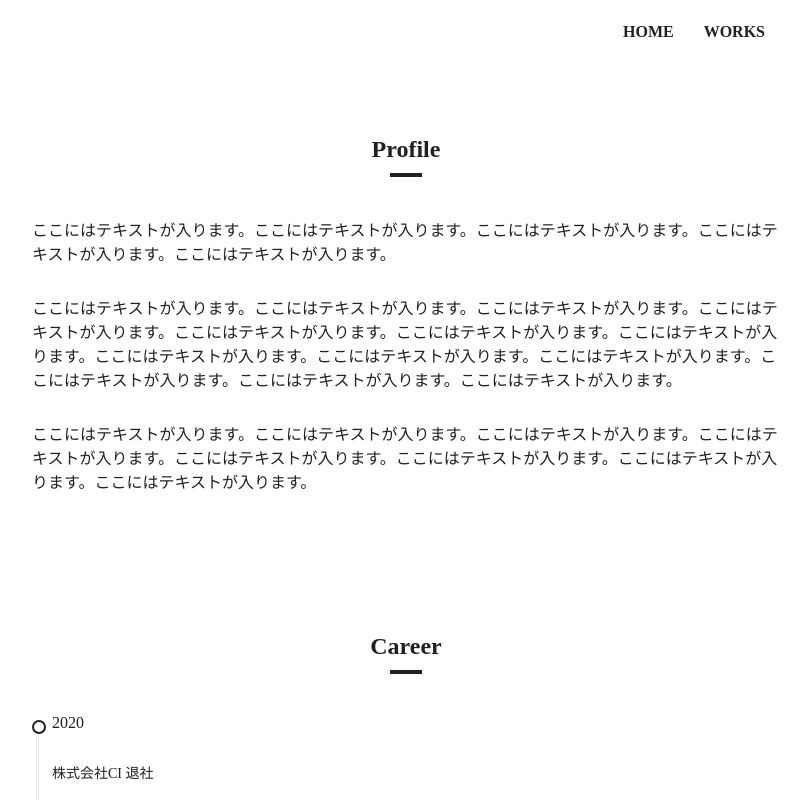
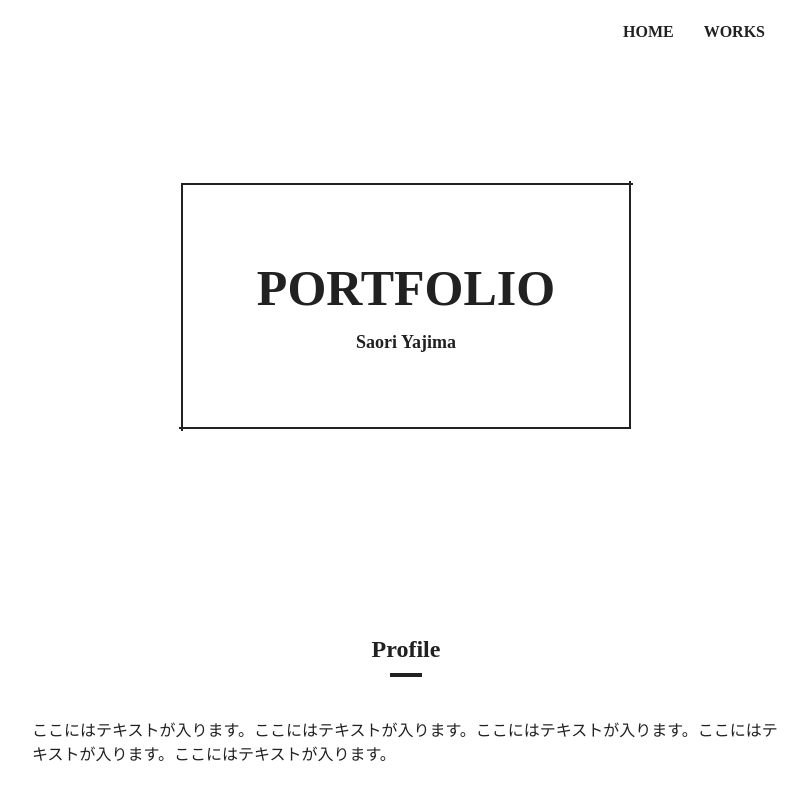
Before and after one commit to curctich/portfolio, a Nuxt app: page / in a window 1280 px wide. Shown: the top 800 px of the page, without its empty margins (234-1042 px from the left). Built offline with nearby package versions, Linux system fonts and the light colour scheme.

Commit message:
MV.vueのスタイルを作成

```diff
--- a/components/MV.vue
+++ b/components/MV.vue
@@ -0,0 +1,74 @@
+<template>
+  <div class="mv">
+    <div class="mv__title_wrapper">
+      <h1 class="mv__title">portfolio<span>Saori Yajima</span></h1>
+    </div>
+  </div>
+</template>
+
+<script>
+
+</script>
+
+<style lang="scss" scoped>
+.mv {
+  position: relative;
+  width: 100%;
+  height: 500px;
+}
+.mv .mv__title_wrapper {
+  display: flex;
+  align-items: center;
+  justify-content: center;
+  width: 100%;
+  height: 100%;
+}
+
+.mv .mv__title {
+  position: relative;
+  padding: 6%;
+  font-size: 5rem;
+  text-align: center;
+  text-transform: uppercase;
+  span {
+    display: block;
+    margin-top: 15px;
+    font-size: 1.8rem;
+    text-transform: none;
+  }
+  &::before,
+  &::after {
+    content: '';
+    position: absolute;
+    display: inline-block;
+    opacity: 0;
+    animation: mv-border ease-in-out 0.8s 0.2s forwards;
+  }
+  &::before {
+    top: 0;
+    left: 0;
+    border-left: 2px solid #212121;
+    border-top: 2px solid #212121;
+  }
+  &::after {
+    bottom: 0;
+    right: 0;
+    border-right: 2px solid #212121;
+    border-bottom: 2px solid #212121;
+  }
+}
+
+@keyframes mv-border {
+  0% {
+    width: 0;
+    height: 0;
+    opacity: 1;
+  }
+  100% {
+    width: 100%;
+    height: 100%;
+    opacity: 1;
+
+  }
+}
+</style>
```
